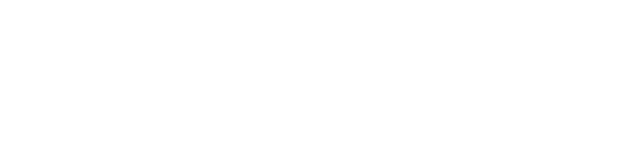
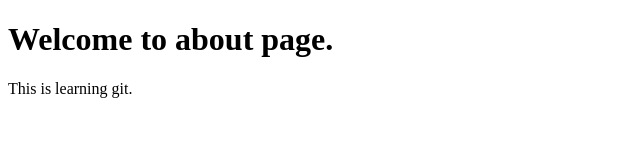
Before and after one commit to anshuman619/git-tutorial, a plain HTML site: page about.html in a window 1280 px wide. Shown: the whole page, without its empty margins (0-640 px from the left). Drawn offline with Linux system fonts and the light colour scheme.

Commit message:
changed about.html first time

```diff
--- a/about.html
+++ b/about.html
@@ -4,9 +4,10 @@
     <meta charset="UTF-8">
     <meta http-equiv="X-UA-Compatible" content="IE=edge">
     <meta name="viewport" content="width=device-width, initial-scale=1.0">
-    <title>Document</title>
+    <title>About file</title>
 </head>
 <body>
-
+    <h1>Welcome to about page.</h1>
+    <p>This is learning git.</p>
 </body>
 </html>
```
